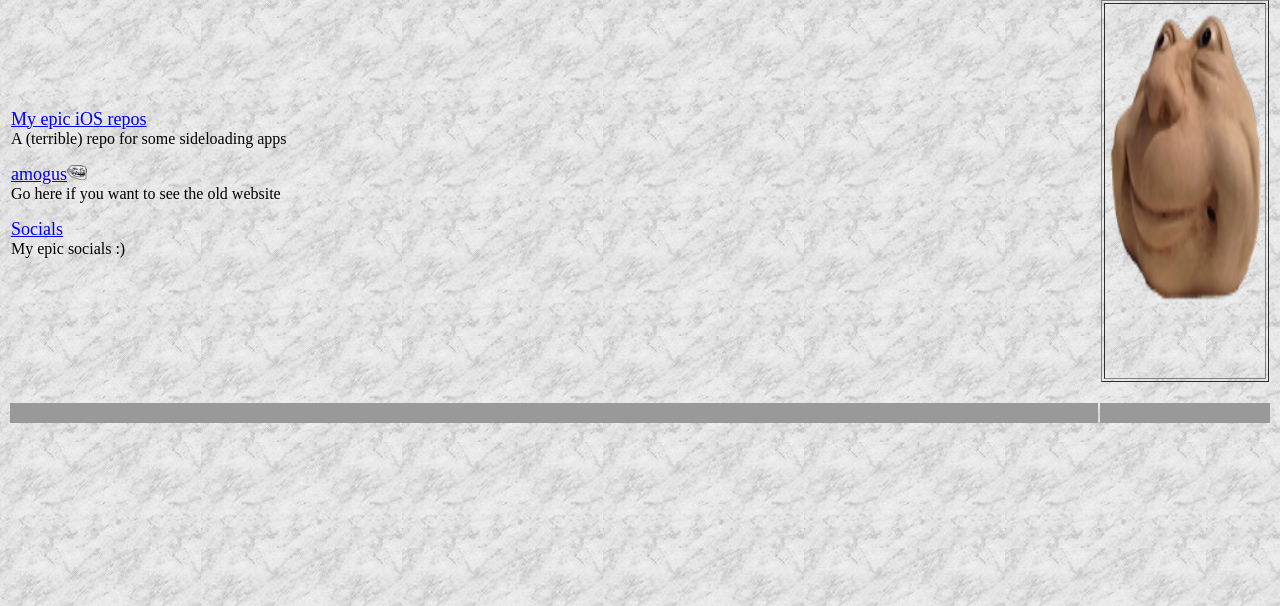
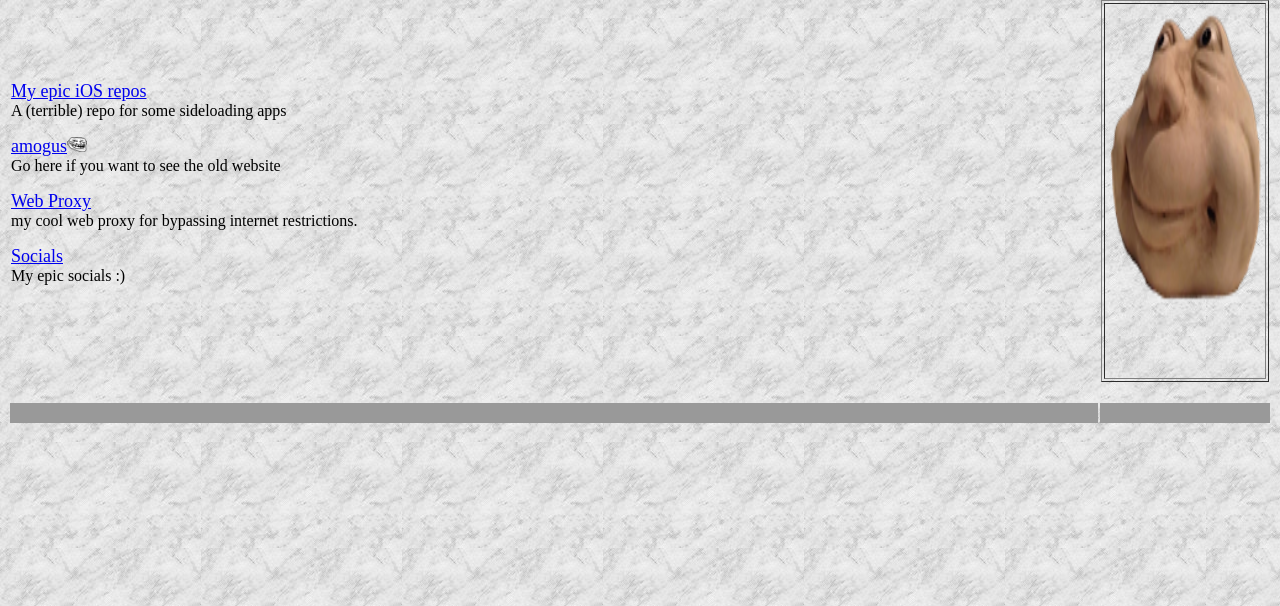
Before and after one commit to teamc00lkidd1/teamc00lkidd1.github.io, a plain HTML site: page index.html in a window 1280 px wide. Shown: the part 194-800 px from the top of the page. Drawn offline with Linux system fonts and the light colour scheme.

Commit message:
Update index.html

```diff
--- a/index.html
+++ b/index.html
@@ -50,6 +50,10 @@
                         <font size="+1"><a href="/amogus/index.html">amogus<img src="trollface.png" border="0" height="15" width="20"></a></font>
                         <br>Go here if you want to see the old website&nbsp;
                     </p>
+                    <p>
+                        <font size="+1"><a href="https://proxy.c00lkidd.com">Web Proxy</a></font>
+                        <br>my cool web proxy for bypassing internet restrictions.&nbsp;
+                    </p>
                     <p><u>
                             <font color="#000000">
                                 <font size="+1"><a href="/socials/index.html">Socials</a></font>
```
